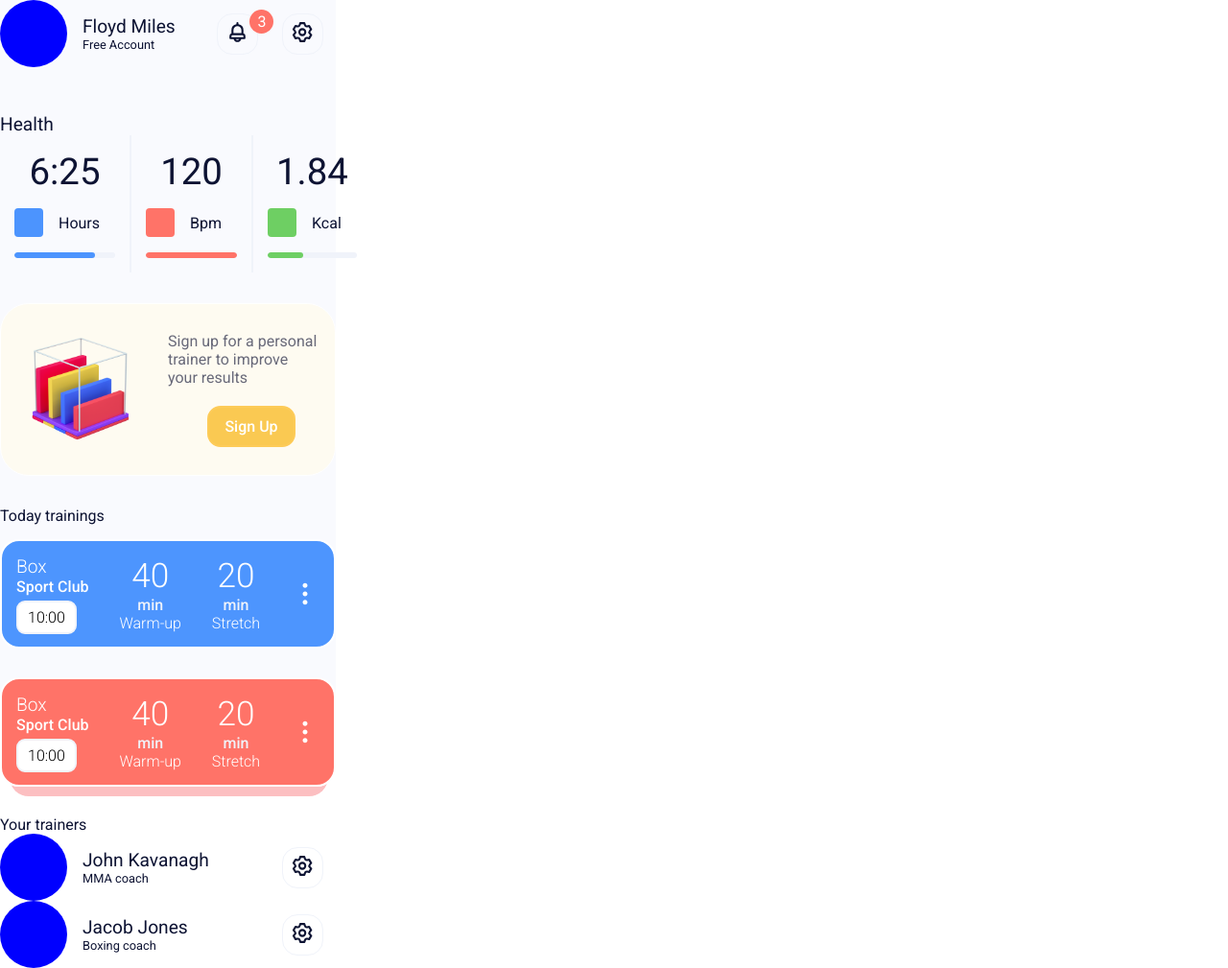
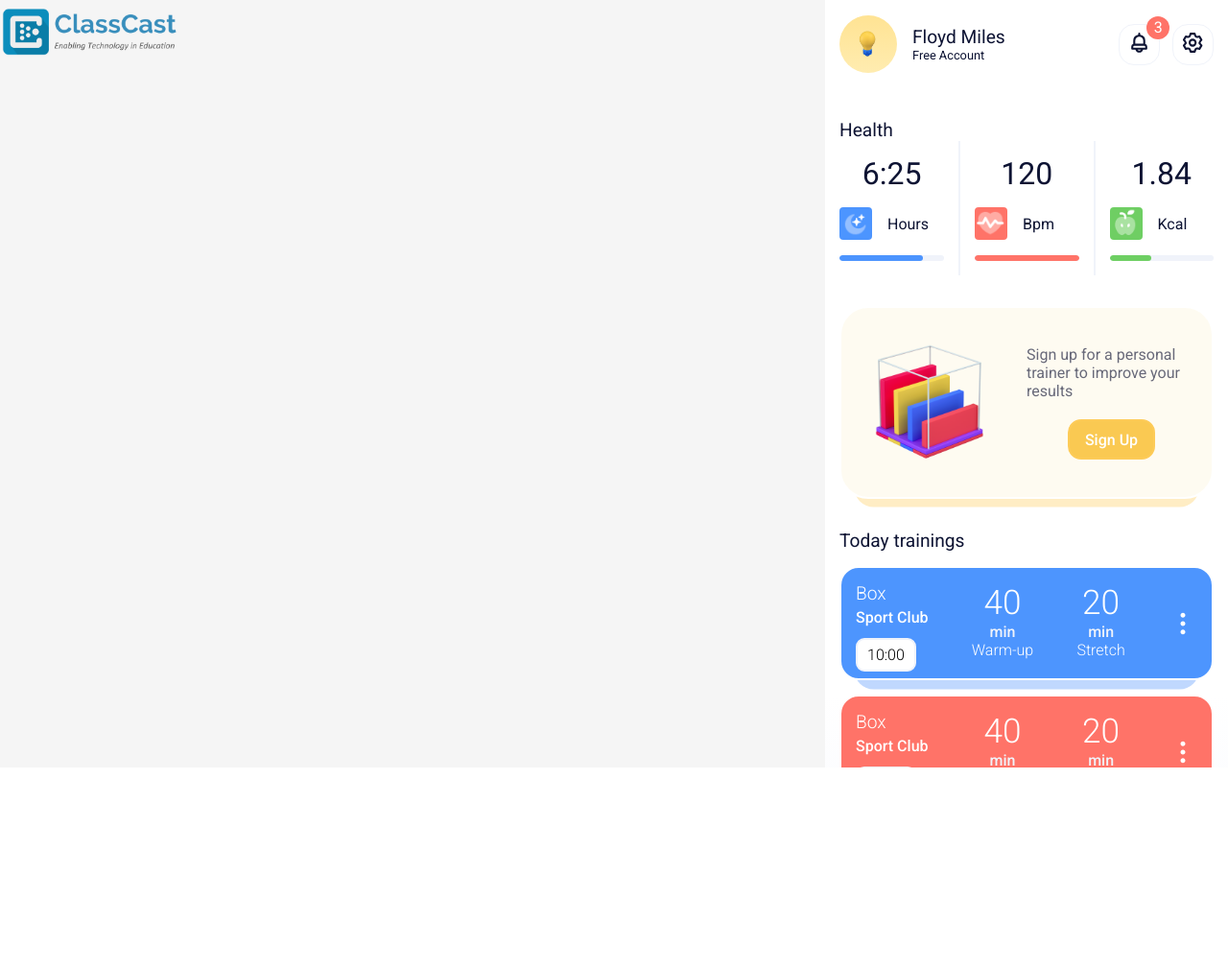
Before and after one commit to TheDarkStrix/ClassCast, a plain HTML site: page index.html in a window 1280 px wide. Shown: the whole page at 96% size. After the commit the page ends 800 px from the top, so only its background shows below. Drawn offline with Linux system fonts and the light colour scheme.

Commit message:
Misc: Bring it closer to the UI

```diff
--- a/index.html
+++ b/index.html
@@ -8,13 +8,19 @@
     <link rel="stylesheet" href="style.css" />
   </head>
   <body>
+    <div class="container">
     <!-- Main sidebar container start -->
+    <div class="leftContent">
+      <div class="company">
+        <img src="assets/classCast.png"/>
+      </div>
+    </div>
     <div class="sideBarContainer">
       <section class="section">
         <div class="AccountContainer">
           <div class="account">
             <div class="profile">
-              <img src="" />
+              <img src="assets/profile1.png" width="40" height="40" />
             </div>
             <div class="user">
               <div class="username">Floyd Miles</div>
@@ -46,7 +52,7 @@
               <div class="data">6:25</div>
               <div class="holder">
                 <div class="icon blue">
-                  <img src="" />
+                  <img src="assets/moon.PNG" />
                 </div>
                 <div class="attr">Hours</div>
               </div>
@@ -57,7 +63,7 @@
               <div class="data">120</div>
               <div class="holder">
                 <div class="icon red">
-                  <img src="" />
+                  <img src="assets/heart.PNG" />
                 </div>
                 <div class="attr">Bpm</div>
               </div>
@@ -68,7 +74,7 @@
               <div class="data">1.84</div>
               <div class="holder">
                 <div class="icon green">
-                  <img src="" />
+                  <img src="assets/apple.PNG" />
                 </div>
                 <div class="attr">Kcal</div>
               </div>
@@ -79,7 +85,9 @@
 
         <!-- Health container end -->
         <!-- bubble section start -->
+        <div class="bubbleMain">
           <div class="bubbleContainer">
+            <div class="bubbleBoxBehind bubblelightbg"></div>
             <div class="bubble">
               <div class="leftBubble">
                 <img src="assets/levels.png" />
@@ -94,11 +102,13 @@
               </div>
             </div>
           </div>
+        </div>
         <!-- bubble section end -->
         <!-- training section start -->
         <div class="trainingContainer">
           <div class="heading">Today trainings</div>
-
+          <div class="trainingBoxContainer">
+            <div class="trainingBoxBehind tbluelight"></div>
             <div class="trainingBox tblue">
               <div>
                 <div class="title">Box</div>
@@ -121,7 +131,9 @@
                 <div class="menu"><img src="assets/ellipsis-v.svg" /></div>
               </div>
             </div>
-
+          </div>
+          <div class="trainingBoxContainer">
+            <div class="trainingBoxBehind tredlight"></div>
             <div class="trainingBox tred">
               <div>
                 <div class="title">Box</div>
@@ -145,7 +157,13 @@
               </div>
             </div>
           </div>
+        </div>
         <!-- training section end -->
+        <div class="dotsContainer">
+          <div class="dots">
+            <img src="assets/ellipsis-v.svg" />
+          </div>
+        </div>
       </section>
       <div class="trainers">
         <div class="trainersHeading">Your trainers</div>
@@ -153,17 +171,19 @@
         <div class="tgContainer">
           <div class="account">
             <div class="profile">
-              <img src="" />
+              <img src="assets/profile2.png" width="40" height="40" />
+              <div class="statusIndicator"></div>
             </div>
             <div class="user">
               <div class="username">John Kavanagh</div>
               <div class="accType">MMA coach</div>
+
             </div>
           </div>
 
           <div class="settingsContainer">
             <div class="settings">
-              <img src="assets/setting.svg" width="25" height="25" />
+              <img src="assets/comment-message.svg" width="25" height="25" />
             </div>
           </div>
         </div>
@@ -171,21 +191,24 @@
         <div class="tgContainer">
           <div class="account">
             <div class="profile">
-              <img src="" />
+              <img src="assets/profile3.png" width="60" height="60" />
+              <div class="statusIndicator"></div>
             </div>
             <div class="user">
               <div class="username">Jacob Jones</div>
               <div class="accType">Boxing coach</div>
+
             </div>
           </div>
 
           <div class="settingsContainer">
             <div class="settings">
-              <img src="assets/setting.svg" width="25" height="25" />
+              <img src="assets/comment-message.svg" width="25" height="25" />
             </div>
           </div>
         </div>
       </div>
     </div>
   </body>
+</div>
 </html>
--- a/style.css
+++ b/style.css
@@ -17,6 +17,28 @@ body {
   color: var(--default);
 }
 
+.container {
+  position: fixed;
+  width: 100%;
+  height: 100%;
+}
+
+.company {
+  width: 200px;
+}
+
+.company img {
+  max-width: 100%;
+}
+
+.leftContent {
+  width: calc(100% - 420px);
+  position: relative;
+  background-color: rgb(245, 245, 245);
+  height: 100%;
+  display: inline-block;
+}
+
 .blue {
   background-color: var(--blue);
 }
@@ -30,13 +52,20 @@ body {
 }
 
 .sideBarContainer {
-  width: 350px;
+  width: 420px;
+  display: block;
+  position: absolute;
+  right: 0;
+  height: 100vh;
+  overflow: auto;
+  display: inline-block;
 }
 
 .section {
-  background-color: #f9fafe;
+  background-image: linear-gradient(white 80%, #f9fafe);
   border-bottom-left-radius: 20px;
   border-bottom-right-radius: 20px;
+  padding: 1em 15px;
 }
 
 .AccountContainer {
@@ -45,11 +74,13 @@ body {
   justify-content: space-between;
 }
 .profile {
-  background: blue;
-  width: 70px;
-  height: 70px;
+  background-image: linear-gradient(#ffe393, #ffecb0);
+  width: 60px;
+  height: 60px;
   border-radius: 50%;
-  overflow: hidden;
+  display: flex;
+  justify-content: center;
+  align-items: center;
 }
 
 .profile img {
@@ -90,18 +121,18 @@ body {
   border: 1px solid var(--gray);
   border-radius: 16px;
   padding: 6px 8px;
-  margin: 0 0.8em;
+  margin: 0 0 0 0.8em;
 }
 
 .indicator {
   position: absolute;
-  top: -4px;
-  right: -4px;
+  top: -8px;
+  right: -10px;
   display: flex;
   justify-content: center;
   align-items: center;
-  width: 25px;
-  height: 25px;
+  width: 24px;
+  height: 24px;
   border-radius: 50%;
   color: white;
   background-color: var(--red);
@@ -113,13 +144,23 @@ body {
   margin-top: 3em;
 }
 
-.health {
+.health,
+.heading,
+.trainersHeading {
   font-size: 1.2em;
 }
 
 .section3Container {
   width: 100%;
   display: flex;
+}
+
+.section3Container .section3:first-of-type {
+  padding: 15px 15px 15px 0;
+}
+
+.section3Container .section3:last-of-type {
+  padding: 15px 0 15px 15px;
 }
 
 .section3 {
@@ -136,7 +177,7 @@ body {
 }
 
 .data {
-  font-size: 2.4em;
+  font-size: 2em;
   font-weight: 400;
   text-align: center;
 }
@@ -167,6 +208,15 @@ body {
   width: 30px;
   height: 30px;
   border-radius: 4px;
+  display: block;
+  display: flex;
+  align-items: center;
+  padding: 2px;
+  justify-content: center;
+}
+
+.icon img {
+  max-width: 100%;
 }
 
 .attr {
@@ -191,12 +241,14 @@ body {
 
 .bubble {
   background-color: #fefbf1;
-  border: 1px solid white;
+  border: 2px solid white;
   display: flex;
   justify-content: center;
   align-items: center;
   border-radius: 30px;
   margin: 2em 0;
+  position: relative;
+  z-index: 3;
 }
 
 .leftBubble,
@@ -211,6 +263,7 @@ body {
 .bubblebtn {
   display: flex;
   justify-content: center;
+  padding-right: 1em;
 }
 
 .bubblebtn .button {
@@ -228,12 +281,29 @@ body {
   color: #686979;
 }
 
+.bubbleBoxBehind {
+  width: 92%;
+  height: 100%;
+  position: absolute;
+  /* display: flex; */
+  left: 50%;
+  transform: translate(-50%, -50%);
+  top: 54%;
+  margin-bottom: 12px;
+  z-index: 2;
+  border-radius: 20px;
+}
+
+.bubblelightbg {
+  background-color: #ffedc4;
+}
+
 /* training section */
 
 .tblue {
   background-color: #4d95fe;
 }
-.tblue::before {
+.tbluelight {
   background-color: #c0d8fe;
 }
 
@@ -241,8 +311,13 @@ body {
   background-color: #ff7368;
 }
 
-.tred::before {
+.tredlight {
   background-color: #fcbfc1;
+}
+
+.trainingBoxContainer,
+.bubbleMain {
+  position: relative;
 }
 
 .trainingBox {
@@ -252,20 +327,25 @@ body {
   border-radius: 20px;
   position: relative;
   border: 2px solid white;
-  margin: 15px 0 30px 0;
+  margin: 15px 0 15px 0;
+  z-index: 3;
 }
 
-.trainingBox::before {
-  content: "";
-  display: block;
-  width: 96%;
-  left: 8px;
+.trainingBoxBehind {
+  width: 92%;
   height: 100%;
-  z-index: -1;
-  bottom: -12px;
+  position: absolute;
+  /* display: flex; */
+  left: 50%;
+  transform: translate(-50%, -50%);
+  top: 58%;
+  margin-bottom: 12px;
+  z-index: 2;
   border-radius: 20px;
-  position: absolute;
 }
+
+/* .trainingBox::before {
+} */
 
 .title {
   font-size: 1.2em;
@@ -276,6 +356,7 @@ body {
 .subTitle {
   font-weight: 500;
   color: white;
+  padding: 4px 0;
 }
 
 .timeContainer {
@@ -325,10 +406,69 @@ body {
   width: 30px;
 }
 
+.dotsContainer {
+  display: flex;
+
+  padding-bottom: 2px;
+  justify-content: center;
+}
+
+.dotsContainer .dots {
+  transform: rotate(90deg);
+  filter: invert(1);
+  max-width: 100%;
+  width: 30px;
+  display: flex;
+  justify-content: center;
+}
+
 /* trainers */
+
+.trainers {
+  padding: 15px;
+}
+
+.profile {
+  position: relative;
+}
 
 .tgContainer {
   display: flex;
   justify-content: space-between;
   align-items: center;
+  margin: 1em 0em;
 }
+
+.user {
+  position: relative;
+}
+
+.statusIndicator {
+  width: 15px;
+  height: 15px;
+  background-image: linear-gradient(#b1fe95 50%, #c1ffae);
+  border-radius: 50%;
+  bottom: 4px;
+  right: 0px;
+  position: absolute;
+}
+
+@media screen and (max-width: 416px) {
+  .attr {
+    margin: 0 0.5em;
+  }
+}
+
+@media screen and (max-width: 576px) {
+  .leftContent {
+    display: none;
+  }
+  .sideBarContainer {
+    width: 100%;
+    display: block;
+    position: relative;
+    right: 0;
+    height: 100vh;
+    overflow: auto;
+  }
+}
```
Also changed, not shown: assets/apple.PNG (added), assets/classCast.png (added), assets/comment-message.svg (added), assets/heart.PNG (added), assets/moon.PNG (added), assets/profile1.png (added), assets/profile2.png (added), assets/profile3.png (added). Lines whose indentation alone changed are shown as unchanged.
